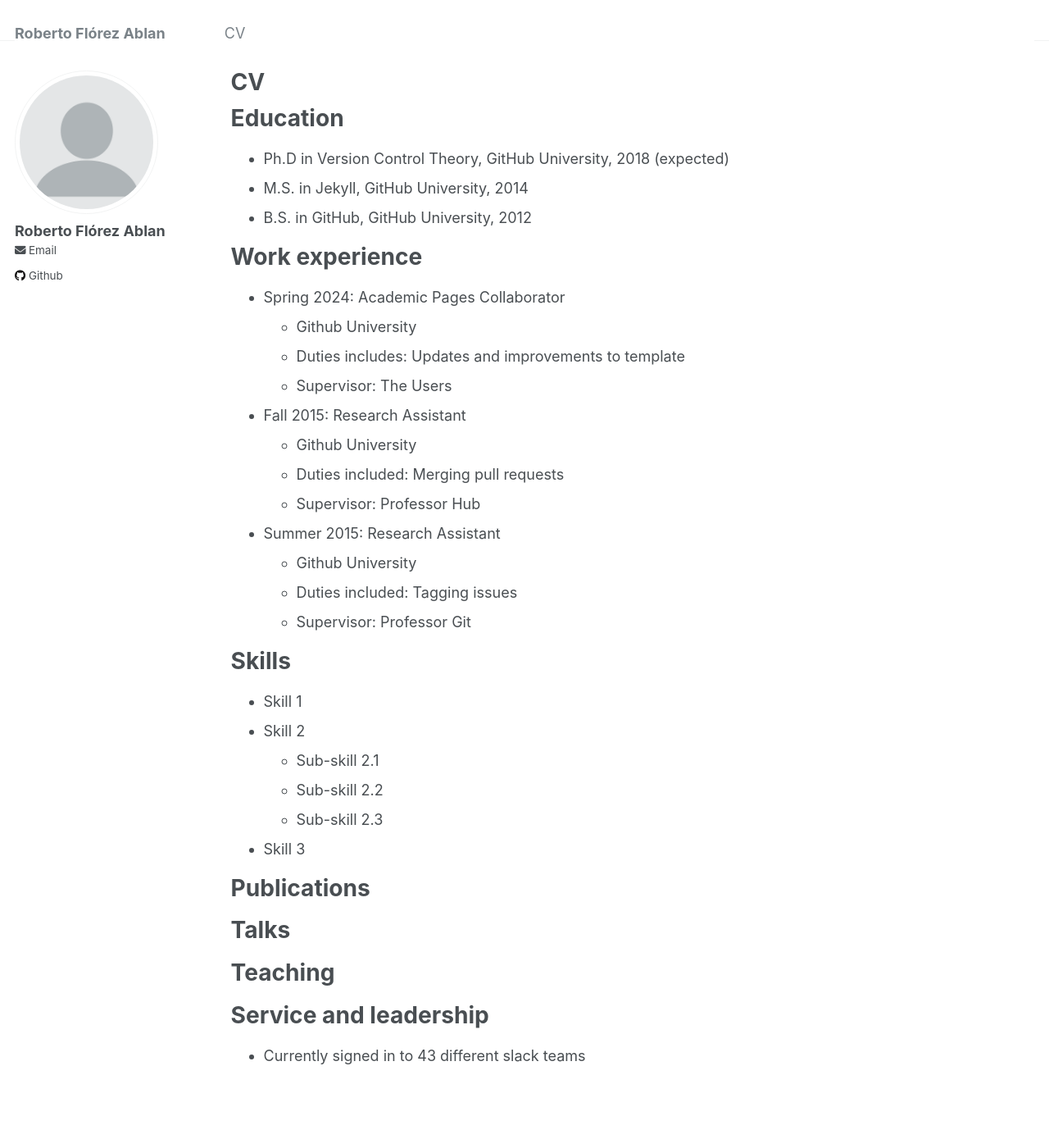
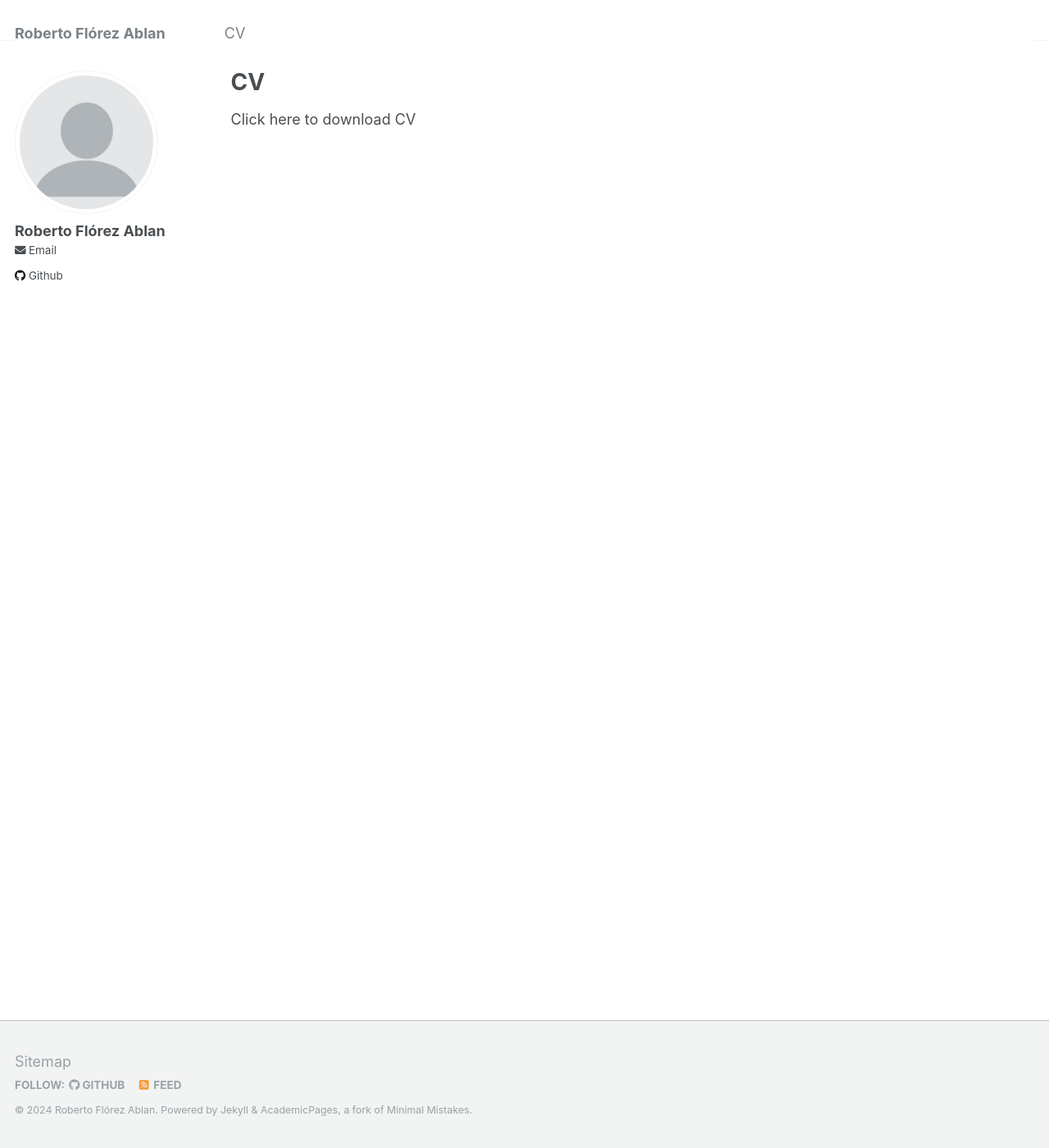
Before and after one commit to RobertoFlorez/robertoflorez.github.io, a Jekyll site: the page built from _pages/cv.md, in a window 1280 px wide and 1400 px high. Shown: the whole window at 82% size. Built offline with Jekyll 4.4.1, drawn with Linux system fonts in a browser that asks for light colours.

```diff
--- a/_pages/cv.md
+++ b/_pages/cv.md
@@ -7,58 +7,4 @@ redirect_from:
   - /resume
 ---
 
-{% include base_path %}
-
-Education
-======
-* Ph.D in Version Control Theory, GitHub University, 2018 (expected)
-* M.S. in Jekyll, GitHub University, 2014
-* B.S. in GitHub, GitHub University, 2012
-
-Work experience
-======
-* Spring 2024: Academic Pages Collaborator
-  * Github University
-  * Duties includes: Updates and improvements to template
-  * Supervisor: The Users
-
-* Fall 2015: Research Assistant
-  * Github University
-  * Duties included: Merging pull requests
-  * Supervisor: Professor Hub
-
-* Summer 2015: Research Assistant
-  * Github University
-  * Duties included: Tagging issues
-  * Supervisor: Professor Git
-
-Skills
-======
-* Skill 1
-* Skill 2
-  * Sub-skill 2.1
-  * Sub-skill 2.2
-  * Sub-skill 2.3
-* Skill 3
-
-Publications
-======
-  <ul>{% for post in site.publications reversed %}
-    {% include archive-single-cv.html %}
-  {% endfor %}</ul>
-
-Talks
-======
-  <ul>{% for post in site.talks reversed %}
-    {% include archive-single-talk-cv.html  %}
-  {% endfor %}</ul>
-
-Teaching
-======
-  <ul>{% for post in site.teaching reversed %}
-    {% include archive-single-cv.html %}
-  {% endfor %}</ul>
-
-Service and leadership
-======
-* Currently signed in to 43 different slack teams
+Click here to download CV
```
Also changed, not shown: _pages/about.md (+39 -1 lines).
